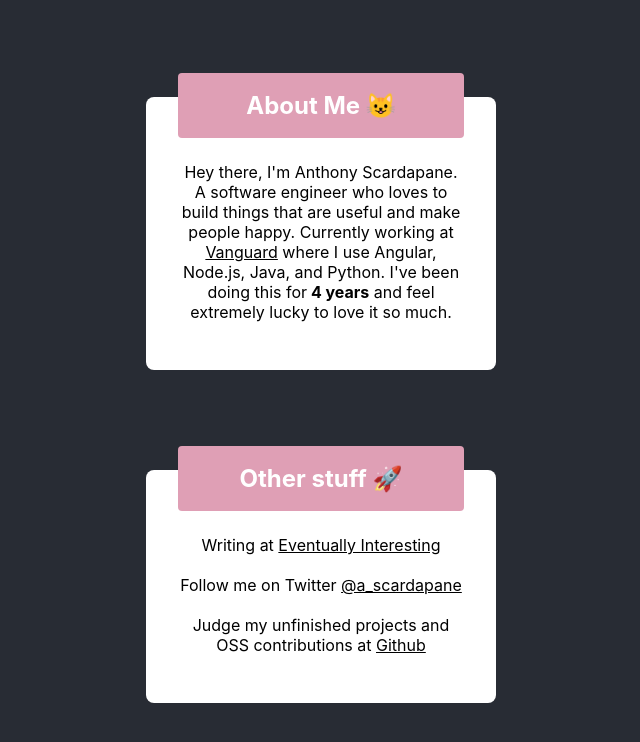
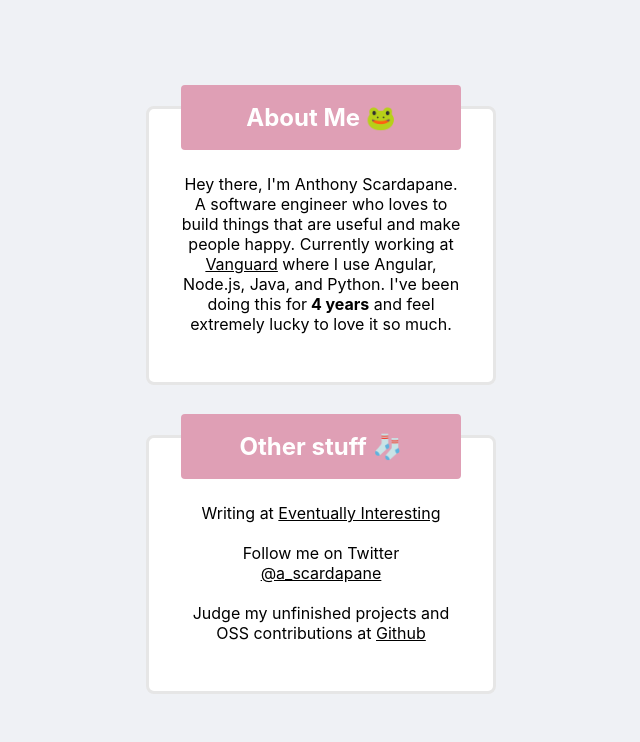
Before and after one commit to a-scar/personal-app, a React (Create React App) app: page / in a window 1280 px wide. Shown: the top 742 px of the page, without its empty margins (319-959 px from the left). Built offline with nearby package versions, Linux system fonts and the light colour scheme.

Commit message:
changed to light mode

```diff
--- a/src/App.css
+++ b/src/App.css
@@ -1,10 +1,5 @@
 .App {
   text-align: center;
-}
-
-.App-logo {
-  height: 40vmin;
-  pointer-events: none;
 }
 
 @media (prefers-reduced-motion: no-preference) {
@@ -17,21 +12,16 @@ a {
 }
 
 .second-card {
-  margin-top: 100px;
-}
-
-a:hover {
-  color: hsl(320, 40%, 50%);
+  margin-top: 50px;
 }
 
 .App-header {
-  background-color: #282c34;
   min-height: 100vh;
   display: flex;
   flex-direction: column;
   align-items: center;
   justify-content: center;
-  color: white;
+  color: hsl(0, 0%, 100%);
 }
 
 .App-link {
--- a/src/App.js
+++ b/src/App.js
@@ -5,7 +5,7 @@ const App = () => {
   return (
     <div className="App">
       <header className="App-header">
-        <InfoCard title="About Me &#128570;">
+        <InfoCard title="About Me &#128056;">
           Hey there, I'm Anthony Scardapane. A software engineer who loves to
           build things that are useful and make people happy. Currently working
           at <a href="https://vanguard.com">Vanguard</a> where I use Angular,
@@ -13,7 +13,7 @@ const App = () => {
           <strong> 4 years</strong> and feel extremely lucky to love it so much.
         </InfoCard>
         <div className="second-card"></div>
-        <InfoCard title="Other stuff &#128640;">
+        <InfoCard title="Other stuff &#129510;">
           Writing at{" "}
           <a href="https://eventuallyinteresting.net">Eventually Interesting</a>
           <br></br>
--- a/src/index.css
+++ b/src/index.css
@@ -6,6 +6,7 @@
 
 body {
   margin: 0;
+  background-color: hsl(225, 25%, 95%);
   font-family: -apple-system, BlinkMacSystemFont, "Segoe UI", "Roboto", "Oxygen",
     "Ubuntu", "Cantarell", "Fira Sans", "Droid Sans", "Helvetica Neue",
     sans-serif;
--- a/src/info-card/info-card.css
+++ b/src/info-card/info-card.css
@@ -1,41 +1,19 @@
-/*body {*/
-/*    background: #222;*/
-/*    padding: 32px;*/
-/*}*/
-
 .card {
   background-color: white;
   padding: 32px;
   border-radius: 8px;
   width: 350px;
-}
-/*
-@media (max-width: 450px) {
-  .card {
-    background-color: white;
-    padding: 32px;
-    border-radius: 8px;
-    width: 350px;
-  }
+  border-color: hsl(0, 0%, 90%);
+  border-style: solid;
 }
 
-@media (min-width: 450px) {
-  .card-desktop {
-    background-color: white;
-    padding: 32px;
-    border-radius: 8px;
-    width: 50%;
-    width: -moz-fit-content;
-    width: 400px;
-    margin-left: auto;
-    margin-right: auto;
-    max-width: 500px;
-    min-width: 500px;
-  }
-} */
 p {
   color: black;
   font-size: 1rem;
+}
+
+a:hover {
+  color: hsl(320, 40%, 50%);
 }
 
 h1 {
```
